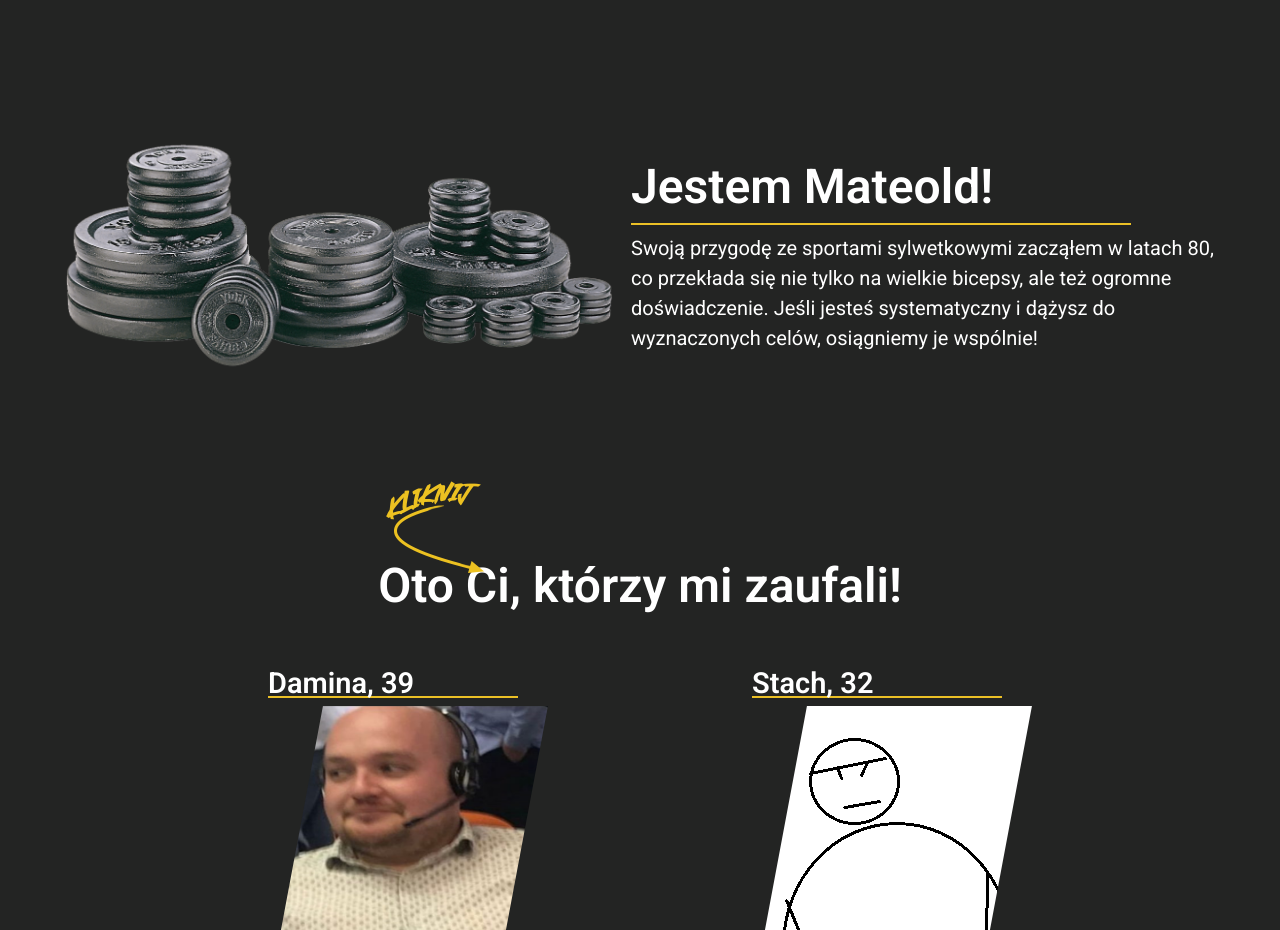
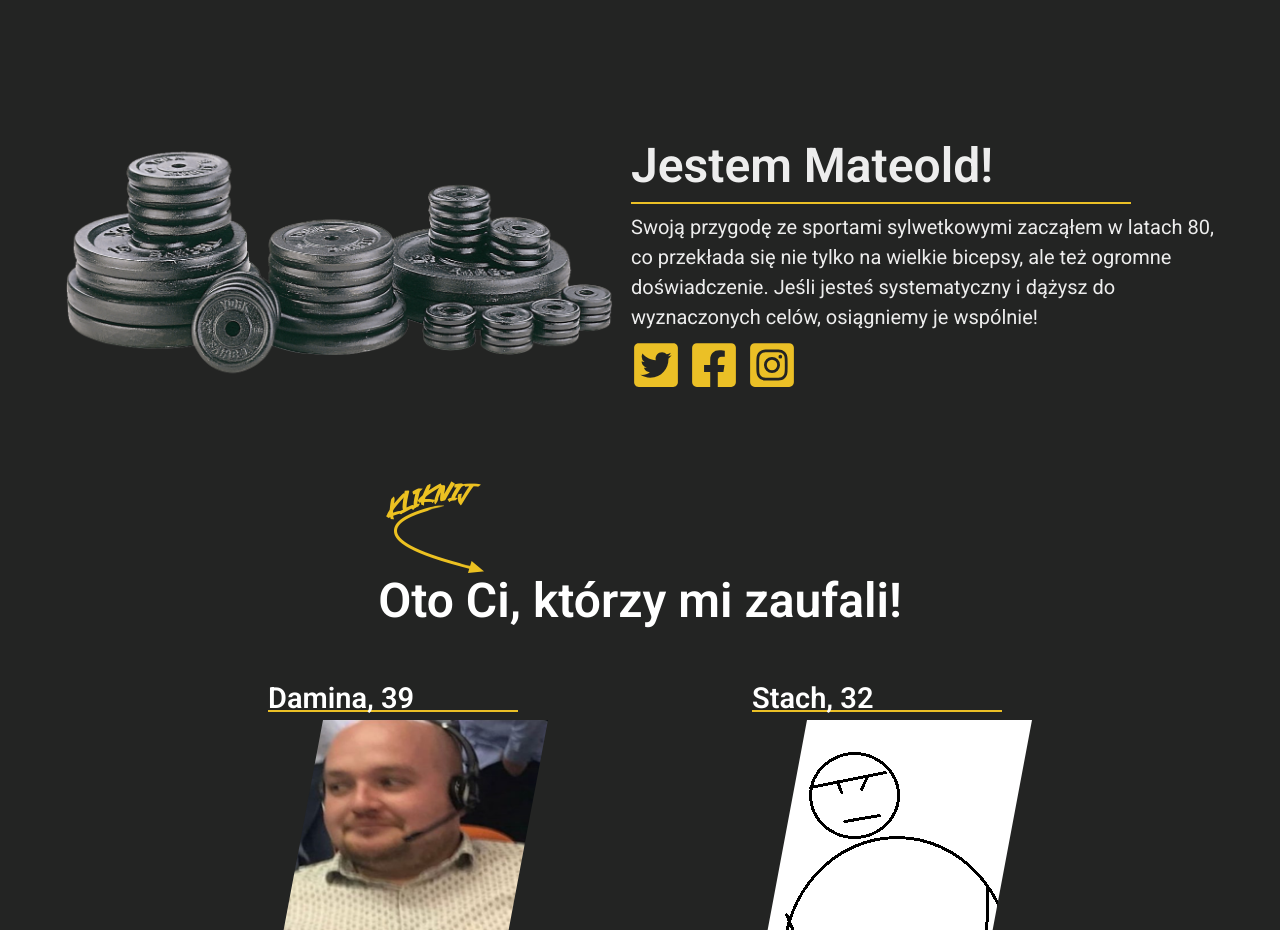
Before and after one commit to m-uchyla/personal-trainer, a React (Vite) app: page / in a window 1280 px wide. Shown: the part 840-1770 px from the top of the page. Built offline with nearby package versions, Linux system fonts and the light colour scheme.

Commit message:
social media added to about section

```diff
--- a/src/components/sections/About.jsx
+++ b/src/components/sections/About.jsx
@@ -1,5 +1,6 @@
 import React from 'react'
 import { Dubmell, Weight } from '../../assets'
+import { FaTwitterSquare, FaFacebookSquare, FaInstagramSquare  } from "react-icons/fa";
 
 const About = () => {
   return (
@@ -7,12 +8,27 @@ const About = () => {
       <div className='flex justify-between items-center'>
         <img src={Weight} className='w-[550px]'/>
         <div>
-          <h2 className='text-[48px] font-semibold text-white'>Jestem Mateold!</h2>
+          <h2 className='text-[48px] font-semibold text-secondary'>Jestem Mateold!</h2>
           <div className='bg-primary w-[500px] h-[2px]'/>
-          <p className='max-w-[585px] text-[20px] text-white mt-2'>
+          <p className='max-w-[585px] text-[20px] text-secondary mt-2'>
             Swoją przygodę ze sportami sylwetkowymi zacząłem w latach 80, co przekłada się nie tylko na wielkie bicepsy, ale też ogromne doświadczenie. Jeśli jesteś systematyczny i dążysz do wyznaczonych celów, osiągniemy je wspólnie!
           </p>
+          <div className='flex-1 flex justify-start gap-2 max-w-[585px] mt-2'>
+            <a className='cursor-pointer'>
+              <FaTwitterSquare size={50} color={"rgb(235 192 38)"}/>
+            </a>
+            <a className='cursor-pointer'>
+              <FaFacebookSquare size={50} color={"rgb(235 192 38)"} />
+            </a>
+            <a className='cursor-pointer'>
+              <FaInstagramSquare size={50} color={"rgb(235 192 38)"} />
+            </a>
+          </div>
         </div>
+      </div>
+      <div className='flex justify-between items-center'>
+
+
       </div>
     </section>
   )
```
